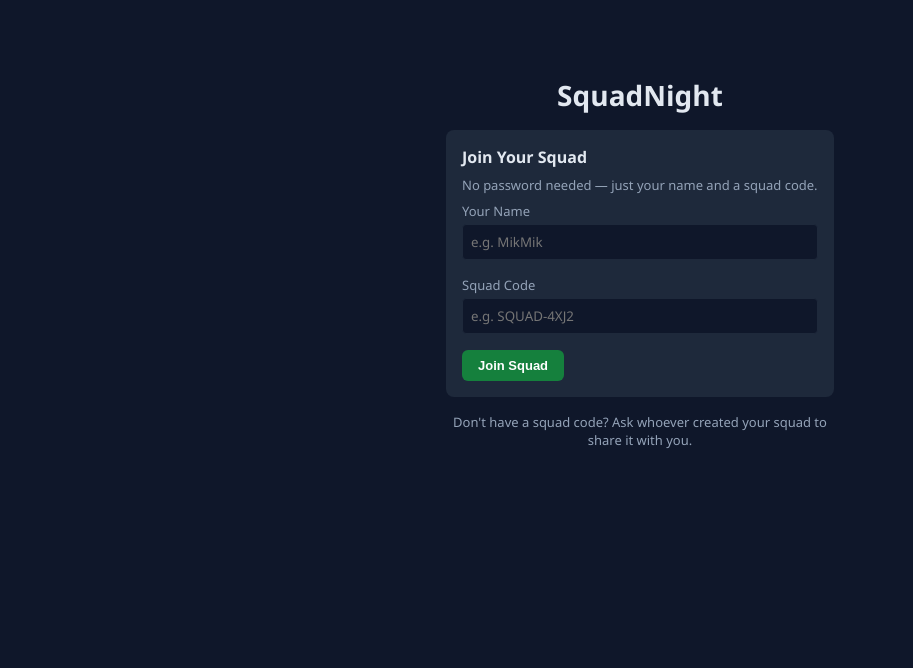
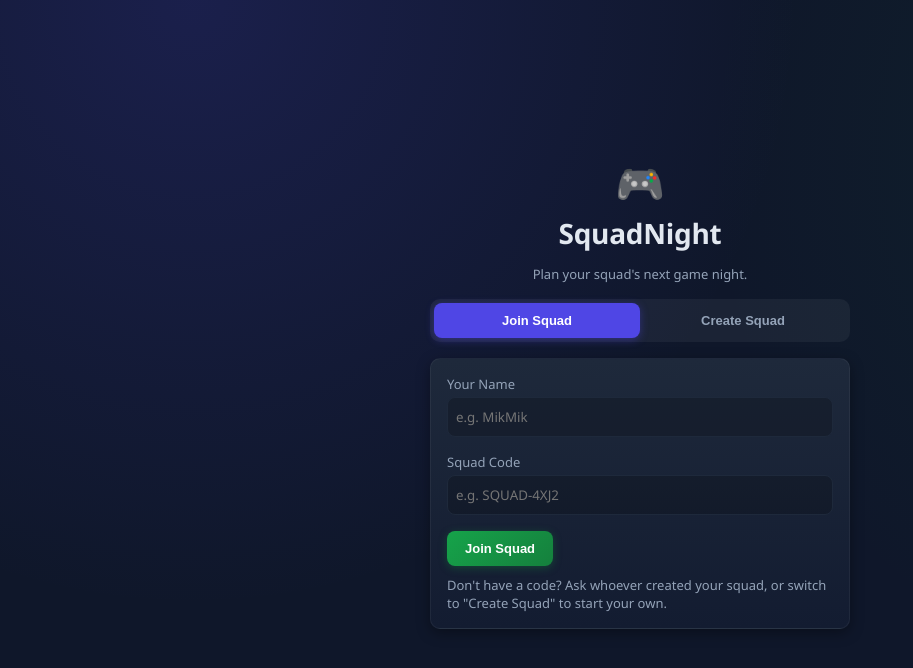
Before and after one commit to CGPASCUA/CGPASCUA-squadnight, a React (Vite) app in the folder client/: page /join in a window 1280 px wide. Shown: the top 668 px of the page, without its empty margins (0-913 px from the left). Built offline with nearby package versions, Linux system fonts and the light colour scheme; no server answers.

Commit message:
add SquadNight frontend

```diff
--- a/client/src/pages/Join.jsx
+++ b/client/src/pages/Join.jsx
@@ -3,36 +3,92 @@ import { useNavigate } from 'react-router-dom'
 import Card from '../components/Card.jsx'
 import Button from '../components/Button.jsx'
 
-// No real backend account system yet, so "joining" just means: type a name +
-// squad code, remember them in localStorage, and go to the Dashboard. Once
-// there's a real squads table, this is where you'd POST { username, squadCode }
-// and check whether that code is real.
+// No real backend account system yet, so this just remembers a name + squad
+// code in localStorage and moves on to the Dashboard. Once there's a real
+// squads table, "Create" would POST a new squad and "Join" would check the
+// code against it.
+function randomSquadCode() {
+  const chars = 'ABCDEFGHJKLMNPQRSTUVWXYZ23456789' // no confusing 0/O/1/I
+  let code = ''
+  for (let i = 0; i < 4; i++) code += chars[Math.floor(Math.random() * chars.length)]
+  return `SQUAD-${code}`
+}
+
 export default function Join() {
   const navigate = useNavigate()
+  const [mode, setMode] = useState('join') // "join" | "create"
   const [username, setUsername] = useState('')
   const [squadCode, setSquadCode] = useState('')
+  const [createdCode, setCreatedCode] = useState('')
   const [error, setError] = useState('')
 
-  function handleSubmit(e) {
+  function enterApp(name, code) {
+    localStorage.setItem('squadnight_username', name)
+    localStorage.setItem('squadnight_squadCode', code)
+    navigate('/dashboard')
+  }
+
+  function handleJoin(e) {
     e.preventDefault()
     if (!username.trim() || !squadCode.trim()) {
       setError('Please enter both your name and a squad code.')
       return
     }
-    localStorage.setItem('squadnight_username', username.trim())
-    localStorage.setItem('squadnight_squadCode', squadCode.trim().toUpperCase())
-    navigate('/dashboard')
+    enterApp(username.trim(), squadCode.trim().toUpperCase())
+  }
+
+  function handleCreate(e) {
+    e.preventDefault()
+    if (!username.trim()) {
+      setError('Please enter your name first.')
+      return
+    }
+    setCreatedCode(randomSquadCode())
+  }
+
+  function switchMode(next) {
+    setMode(next)
+    setError('')
+    setCreatedCode('')
   }
 
   return (
-    <div className="container" style={{ maxWidth: 420, marginTop: 60 }}>
-      <h1 style={{ textAlign: 'center' }}>SquadNight</h1>
-      <Card title="Join Your Squad" meta="No password needed — just your name and a squad code.">
-        <form onSubmit={handleSubmit}>
+    <div className="join-page">
+      <div className="join-card-wrap">
+        <div className="join-brand">
+          <span className="join-logo-mark">🎮</span>
+          <h1>SquadNight</h1>
+          <p className="small">Plan your squad's next game night.</p>
+        </div>
+
+        <div className="join-tabs">
+          <button
+            className={`join-tab ${mode === 'join' ? 'active' : ''}`}
+            onClick={() => switchMode('join')}
+            type="button"
+          >
+            Join Squad
+          </button>
+          <button
+            className={`join-tab ${mode === 'create' ? 'active' : ''}`}
+            onClick={() => switchMode('create')}
+            type="button"
+          >
+            Create Squad
+          </button>
+        </div>
+
+        <Card>
+          {mode === 'join' && (
+            <form onSubmit={handleJoin}>
               <label>Your Name</label>
               <input value={username} onChange={(e) => setUsername(e.target.value)} placeholder="e.g. MikMik" />
               <label>Squad Code</label>
-          <input value={squadCode} onChange={(e) => setSquadCode(e.target.value)} placeholder="e.g. SQUAD-4XJ2" />
+              <input
+                value={squadCode}
+                onChange={(e) => setSquadCode(e.target.value)}
+                placeholder="e.g. SQUAD-4XJ2"
+              />
               {error && (
                 <div className="small" style={{ color: '#f87171', marginBottom: 12 }}>
                   {error}
@@ -41,10 +97,45 @@ export default function Join() {
               <Button type="submit" variant="accent">
                 Join Squad
               </Button>
+              <div className="small" style={{ marginTop: 10 }}>
+                Don't have a code? Ask whoever created your squad, or switch to
+                "Create Squad" to start your own.
+              </div>
             </form>
+          )}
+
+          {mode === 'create' && !createdCode && (
+            <form onSubmit={handleCreate}>
+              <label>Your Name</label>
+              <input value={username} onChange={(e) => setUsername(e.target.value)} placeholder="e.g. MikMik" />
+              {error && (
+                <div className="small" style={{ color: '#f87171', marginBottom: 12 }}>
+                  {error}
+                </div>
+              )}
+              <Button type="submit" variant="primary">
+                Create Squad
+              </Button>
+              <div className="small" style={{ marginTop: 10 }}>
+                We'll generate a squad code you can share with your friends.
+              </div>
+            </form>
+          )}
+
+          {mode === 'create' && createdCode && (
+            <div>
+              <label>Your squad code</label>
+              <div className="squad-code-display">{createdCode}</div>
+              <div className="small" style={{ marginBottom: 16 }}>
+                Share this with your squad so they can join with "Join Squad".
+                You can find it again later in the header.
+              </div>
+              <Button variant="accent" onClick={() => enterApp(username.trim(), createdCode)}>
+                Continue to Dashboard
+              </Button>
+            </div>
+          )}
         </Card>
-      <div className="small" style={{ textAlign: 'center' }}>
-        Don't have a squad code? Ask whoever created your squad to share it with you.
       </div>
     </div>
   )
--- a/client/src/styles.css
+++ b/client/src/styles.css
@@ -1,9 +1,13 @@
 /* ---- Design tokens (from the SquadNight Design System) ---- */
 :root {
   --color-primary: #4f46e5;
+  --color-primary-light: #6366f1;
   --color-accent: #15803d;
+  --color-accent-light: #16a34a;
   --color-bg: #0f172a;
+  --color-bg-elevated: #131c31;
   --color-surface: #1e293b;
+  --color-surface-hover: #253449;
   --color-text: #e2e8f0;
   --color-text-muted: #94a3b8;
 
@@ -14,6 +18,10 @@
   --font-size-heading: 28px;
   --font-size-body: 16px;
   --font-size-small: 13px;
+
+  --radius: 10px;
+  --shadow-card: 0 4px 14px rgba(0, 0, 0, 0.35);
+  --shadow-lift: 0 8px 24px rgba(0, 0, 0, 0.45);
 }
 
 * {
@@ -22,7 +30,11 @@
 
 body {
   margin: 0;
-  background: var(--color-bg);
+  min-height: 100vh;
+  background:
+    radial-gradient(circle at 15% 0%, rgba(79, 70, 229, 0.18), transparent 45%),
+    radial-gradient(circle at 100% 20%, rgba(21, 128, 61, 0.12), transparent 40%),
+    var(--color-bg);
   color: var(--color-text);
   font-family: 'Segoe UI', Arial, Helvetica, sans-serif;
   font-size: var(--font-size-body);
@@ -42,6 +54,7 @@ a {
 h1, h2, h3 {
   font-size: var(--font-size-heading);
   margin: 0 0 var(--space-2);
+  letter-spacing: -0.01em;
 }
 
 .small {
@@ -52,7 +65,7 @@ h1, h2, h3 {
 .error {
   background: #7f1d1d;
   padding: var(--space-2);
-  border-radius: 6px;
+  border-radius: var(--radius);
 }
 
 /* ---- Header / Nav ---- */
@@ -60,46 +73,98 @@ h1, h2, h3 {
   display: flex;
   justify-content: space-between;
   align-items: center;
-  padding: var(--space-2);
+  padding: var(--space-2) var(--space-4);
+  background: rgba(19, 28, 49, 0.85);
+  backdrop-filter: blur(6px);
   border-bottom: 1px solid var(--color-surface);
+  position: sticky;
+  top: 0;
+  z-index: 10;
 }
 
 .header .logo {
   font-weight: 700;
+  letter-spacing: -0.01em;
 }
 
 .header nav a {
   margin-left: var(--space-2);
   font-size: var(--font-size-small);
   color: var(--color-text-muted);
+  padding: 6px 10px;
+  border-radius: 6px;
+  transition: color 0.15s ease, background 0.15s ease;
+}
+
+.header nav a:hover {
+  color: var(--color-text);
+  background: var(--color-surface);
 }
 
 .header nav a.active {
-  color: var(--color-text);
+  color: #fff;
   font-weight: 600;
+  background: var(--color-primary);
 }
 
 /* ---- Button ---- */
 .btn {
   display: inline-block;
   border: none;
-  border-radius: 6px;
-  padding: var(--space-1) var(--space-2);
+  border-radius: 8px;
+  padding: 10px 18px;
   font-size: var(--font-size-small);
   font-weight: 600;
   cursor: pointer;
+  transition: transform 0.1s ease, box-shadow 0.15s ease, filter 0.15s ease;
 }
 
-.btn-primary { background: var(--color-primary); color: #fff; }
-.btn-accent { background: var(--color-accent); color: #fff; }
-.btn-ghost { background: transparent; color: var(--color-text-muted); border: 1px solid var(--color-surface); }
+.btn:hover {
+  filter: brightness(1.1);
+  transform: translateY(-1px);
+}
+
+.btn:active {
+  transform: translateY(0);
+  filter: brightness(0.95);
+}
+
+.btn-primary {
+  background: linear-gradient(135deg, var(--color-primary-light), var(--color-primary));
+  color: #fff;
+  box-shadow: 0 2px 8px rgba(79, 70, 229, 0.4);
+}
+
+.btn-accent {
+  background: linear-gradient(135deg, var(--color-accent-light), var(--color-accent));
+  color: #fff;
+  box-shadow: 0 2px 8px rgba(21, 128, 61, 0.4);
+}
+
+.btn-ghost {
+  background: transparent;
+  color: var(--color-text-muted);
+  border: 1px solid var(--color-surface);
+}
+
+.btn-ghost:hover {
+  background: var(--color-surface);
+  color: var(--color-text);
+}
 
 /* ---- Card ---- */
 .card {
-  background: var(--color-surface);
-  border-radius: 8px;
+  background: linear-gradient(180deg, var(--color-surface), var(--color-bg-elevated));
+  border: 1px solid rgba(255, 255, 255, 0.05);
+  border-radius: var(--radius);
   padding: var(--space-2);
   margin-bottom: var(--space-2);
+  box-shadow: var(--shadow-card);
+  transition: box-shadow 0.2s ease, transform 0.2s ease;
+}
+
+.card:hover {
+  box-shadow: var(--shadow-lift);
 }
 
 .card .title { font-weight: 700; margin-bottom: var(--space-1); }
@@ -118,37 +183,133 @@ h1, h2, h3 {
 .badge-row { display: flex; gap: var(--space-1); }
 
 .avatar {
-  width: 32px; height: 32px; border-radius: 50%;
+  width: 34px; height: 34px; border-radius: 50%;
   background: var(--color-primary); color: #fff;
   display: flex; align-items: center; justify-content: center;
   font-size: 12px; font-weight: 700; position: relative;
+  box-shadow: 0 2px 6px rgba(0, 0, 0, 0.4);
+  border: 2px solid rgba(255, 255, 255, 0.08);
 }
 
 .status-dot {
-  width: 8px; height: 8px; border-radius: 50%;
-  background: var(--color-accent); border: 2px solid var(--color-bg);
+  width: 9px; height: 9px; border-radius: 50%;
+  background: var(--color-accent-light); border: 2px solid var(--color-bg);
   position: absolute; bottom: -1px; right: -1px;
 }
 
 /* ---- PollOption ---- */
-.poll-option { background: #0000001a; border-radius: 6px; padding: var(--space-1) var(--space-2); margin-bottom: var(--space-1); }
+.poll-option {
+  background: rgba(255, 255, 255, 0.04);
+  border: 1px solid rgba(255, 255, 255, 0.06);
+  border-radius: 8px;
+  padding: var(--space-1) var(--space-2);
+  margin-bottom: var(--space-1);
+  transition: background 0.15s ease;
+}
+
+.poll-option:hover {
+  background: rgba(255, 255, 255, 0.07);
+}
+
 .poll-option-top { display: flex; justify-content: space-between; align-items: center; font-size: var(--font-size-small); }
-.poll-bar-track { background: #ffffff22; border-radius: 4px; height: 6px; margin-top: var(--space-1); }
-.poll-bar-fill { background: var(--color-primary); border-radius: 4px; height: 6px; }
+.poll-bar-track { background: rgba(255, 255, 255, 0.1); border-radius: 4px; height: 6px; margin-top: var(--space-1); overflow: hidden; }
+.poll-bar-fill {
+  background: linear-gradient(90deg, var(--color-primary), var(--color-primary-light));
+  border-radius: 4px; height: 6px;
+  transition: width 0.35s ease;
+}
 
 /* ---- Forms ---- */
 label { display: block; font-size: var(--font-size-small); margin-bottom: 4px; color: var(--color-text-muted); }
 
 input, textarea, select {
-  width: 100%; padding: var(--space-1); margin-bottom: var(--space-2);
-  border-radius: 4px; border: 1px solid var(--color-surface);
-  background: var(--color-bg); color: var(--color-text); font-family: inherit;
+  width: 100%; padding: 10px var(--space-1); margin-bottom: var(--space-2);
+  border-radius: 8px; border: 1px solid var(--color-surface);
+  background: rgba(0, 0, 0, 0.2); color: var(--color-text); font-family: inherit;
+  transition: border-color 0.15s ease, box-shadow 0.15s ease;
 }
 
-table.week { width: 100%; border-collapse: collapse; font-size: var(--font-size-small); margin-bottom: var(--space-2); }
-table.week th, table.week td { border: 1px solid var(--color-surface); padding: 6px; text-align: center; }
+input:focus, textarea:focus, select:focus {
+  outline: none;
+  border-color: var(--color-primary-light);
+  box-shadow: 0 0 0 3px rgba(99, 102, 241, 0.25);
+}
+
+table.week { width: 100%; border-collapse: collapse; font-size: var(--font-size-small); margin-bottom: var(--space-2); border-radius: var(--radius); overflow: hidden; }
+table.week th, table.week td { border: 1px solid var(--color-surface); padding: 8px 6px; text-align: center; }
+table.week th { background: rgba(255, 255, 255, 0.04); }
 
 .step-label {
-  color: var(--color-text-muted); font-size: var(--font-size-small);
-  text-transform: uppercase; letter-spacing: 0.5px; margin-bottom: var(--space-1);
+  color: var(--color-primary-light); font-size: var(--font-size-small);
+  text-transform: uppercase; letter-spacing: 0.8px; font-weight: 700;
+  margin-bottom: var(--space-1);
 }
+
+/* ---- Join / Create screen ---- */
+.join-page {
+  min-height: 100vh;
+  display: flex;
+  align-items: center;
+  justify-content: center;
+  padding: var(--space-2);
+}
+
+.join-card-wrap {
+  width: 100%;
+  max-width: 420px;
+}
+
+.join-brand {
+  text-align: center;
+  margin-bottom: var(--space-2);
+}
+
+.join-logo-mark {
+  font-size: 40px;
+  display: block;
+  margin-bottom: 4px;
+}
+
+.join-brand h1 {
+  margin-bottom: 4px;
+}
+
+.join-tabs {
+  display: flex;
+  background: rgba(255, 255, 255, 0.05);
+  border-radius: 10px;
+  padding: 4px;
+  margin-bottom: var(--space-2);
+}
+
+.join-tab {
+  flex: 1;
+  background: transparent;
+  border: none;
+  color: var(--color-text-muted);
+  font-size: var(--font-size-small);
+  font-weight: 600;
+  padding: 10px;
+  border-radius: 8px;
+  cursor: pointer;
+  transition: background 0.15s ease, color 0.15s ease;
+}
+
+.join-tab.active {
+  background: var(--color-primary);
+  color: #fff;
+  box-shadow: 0 2px 8px rgba(79, 70, 229, 0.4);
+}
+
+.squad-code-display {
+  background: rgba(21, 128, 61, 0.15);
+  border: 1px dashed var(--color-accent-light);
+  border-radius: 8px;
+  padding: 14px;
+  text-align: center;
+  font-size: 22px;
+  font-weight: 700;
+  letter-spacing: 2px;
+  color: #fff;
+  margin-bottom: var(--space-1);
+}
```
Lines whose indentation alone changed are shown as unchanged.
